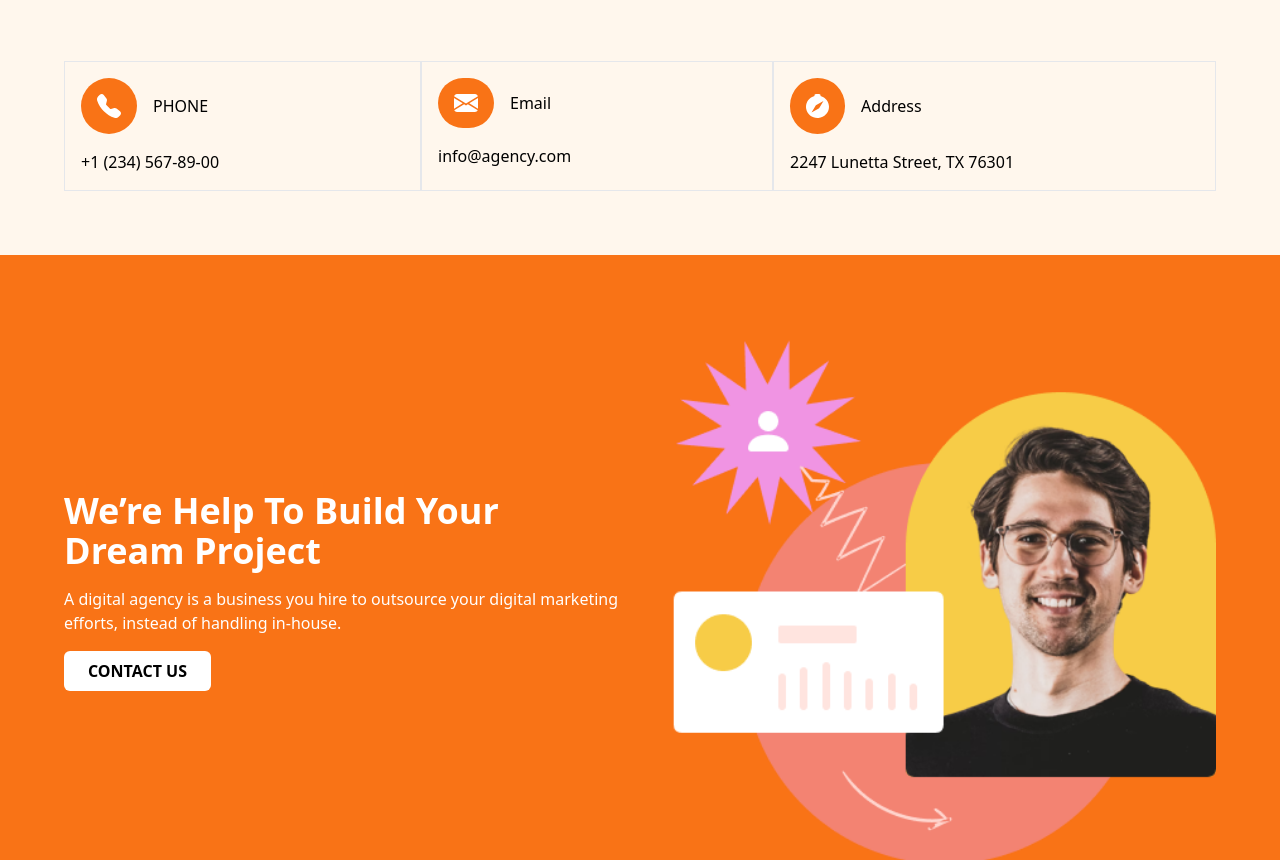
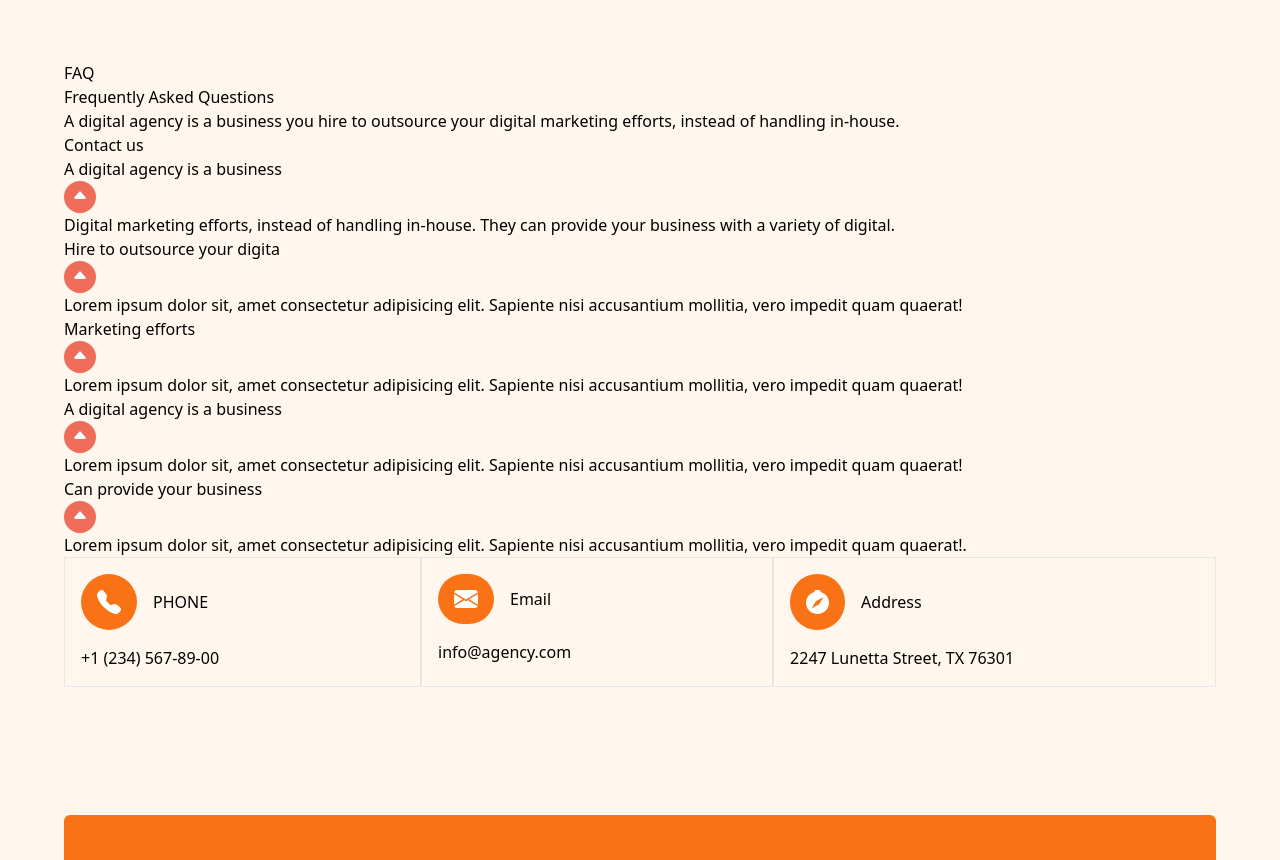
Before and after one commit to iamcelestino/Agency-portfolio, a website: page public/index.html in a window 1280 px wide. Shown: the part 7058-7918 px from the top of the page. Drawn offline with Linux system fonts and the light colour scheme.

Commit message:
add one section

```diff
--- a/public/index.html
+++ b/public/index.html
@@ -401,7 +401,6 @@
                         </div>
                     </div>
 
-
                     <div class="testimonial__box  hover:bg-white p-12 border self-start">
                         <div class="flex items-center mb-8"">
                             <span><img src="../public/images/Star.svg" alt=""></span>
@@ -518,6 +517,71 @@
         </div>
     </section>
 
+    <section class="frequently-asked-questions bg-orange-50">
+        <div class="container">
+            <div class="">
+                <div class="">
+                    <h5 class="">FAQ</h5>
+                    <h2 class="">Frequently Asked Questions</h2>
+                    <p class="">A digital agency is a business you hire to outsource your digital marketing efforts, instead of handling in-house.</p>
+                    <a href="">Contact us</a>
+                </div>
+                <div class="">
+                    <div class="">
+                        <div class="">
+                            <h4>A digital agency is a business</h4>
+                            <img src="../public/images/up-icon.svg" alt="">
+                        </div>
+                        <div class="">
+                            <p>Digital marketing efforts, instead of handling in-house. They can provide your business with a variety of digital.</p>
+                        </div>
+                    </div>
+                    <div class="">
+                        <div class="">
+                            <h4>Hire to outsource your digita</h4>
+                            <img src="../public/images/up-icon.svg" alt="">
+                        </div>
+                        <div>
+                            <p>Lorem ipsum dolor sit, amet consectetur adipisicing elit. Sapiente nisi accusantium mollitia, vero impedit quam quaerat!
+                            </p>
+                        </div>
+                    </div>
+                    <div class="">
+                        <div class="">
+                            <h4>Marketing efforts</h4>
+                            <img src="../public/images/up-icon.svg" alt="">
+                        </div>
+                        <div>
+                            <p>Lorem ipsum dolor sit, amet consectetur adipisicing elit. Sapiente nisi accusantium mollitia, vero impedit quam quaerat!
+                            </p>
+                        </div>
+                    </div>
+                    <div class="">
+                        <div class="">
+                            <h4>A digital agency is a business</h4>
+                            <img src="../public/images/up-icon.svg" alt="">
+                        </div>
+                        <div>
+                            <p>Lorem ipsum dolor sit, amet consectetur adipisicing elit. Sapiente nisi accusantium mollitia, vero impedit quam quaerat!
+                            </p>
+                        </div>
+                    </div>
+                    <div class="">
+                        <div class="">
+                            <h4>Can provide your business</h4>
+                            <img src="../public/images/up-icon.svg" alt="">
+                        </div>
+                        <div>
+                            <p>Lorem ipsum dolor sit, amet consectetur adipisicing elit. Sapiente nisi accusantium mollitia, vero impedit quam quaerat!.
+                            </p>
+                        </div>
+                    </div>
+                </div>
+
+            </div>
+        </div>
+    </section>
+
     <section class="contact bg-orange-50">
         <div class="container pb-16">
             <div class="sm:flex">
@@ -548,9 +612,9 @@
         </div>
     </section>
 
-    <section class="help  bg-orange-500">
-        <div class="container py-16">
-            <div class="md:flex items-center gap-8">
+    <section class="help bg-orange-50">
+        <div class="container  py-16">
+            <div class="md:flex items-center gap-8 bg-orange-500 p-16 rounded-md">
                 <div class="md:w-2/4 md:order-2">
                     <img class="w-full" src="./images/pic.png" alt="">
                 </div>
```
Also changed, not shown: public/css/styles.css, public/images/up-icon.svg (added).
